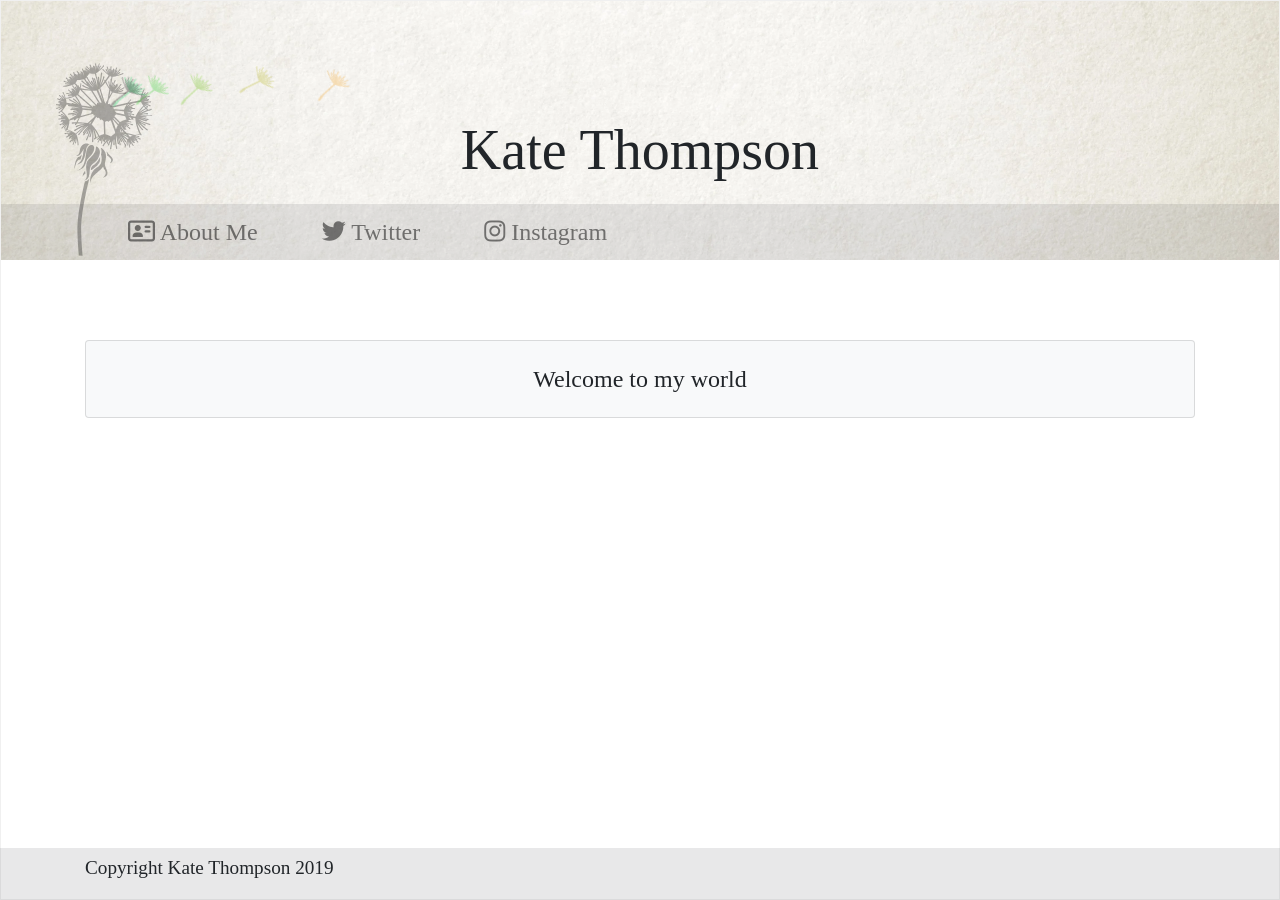
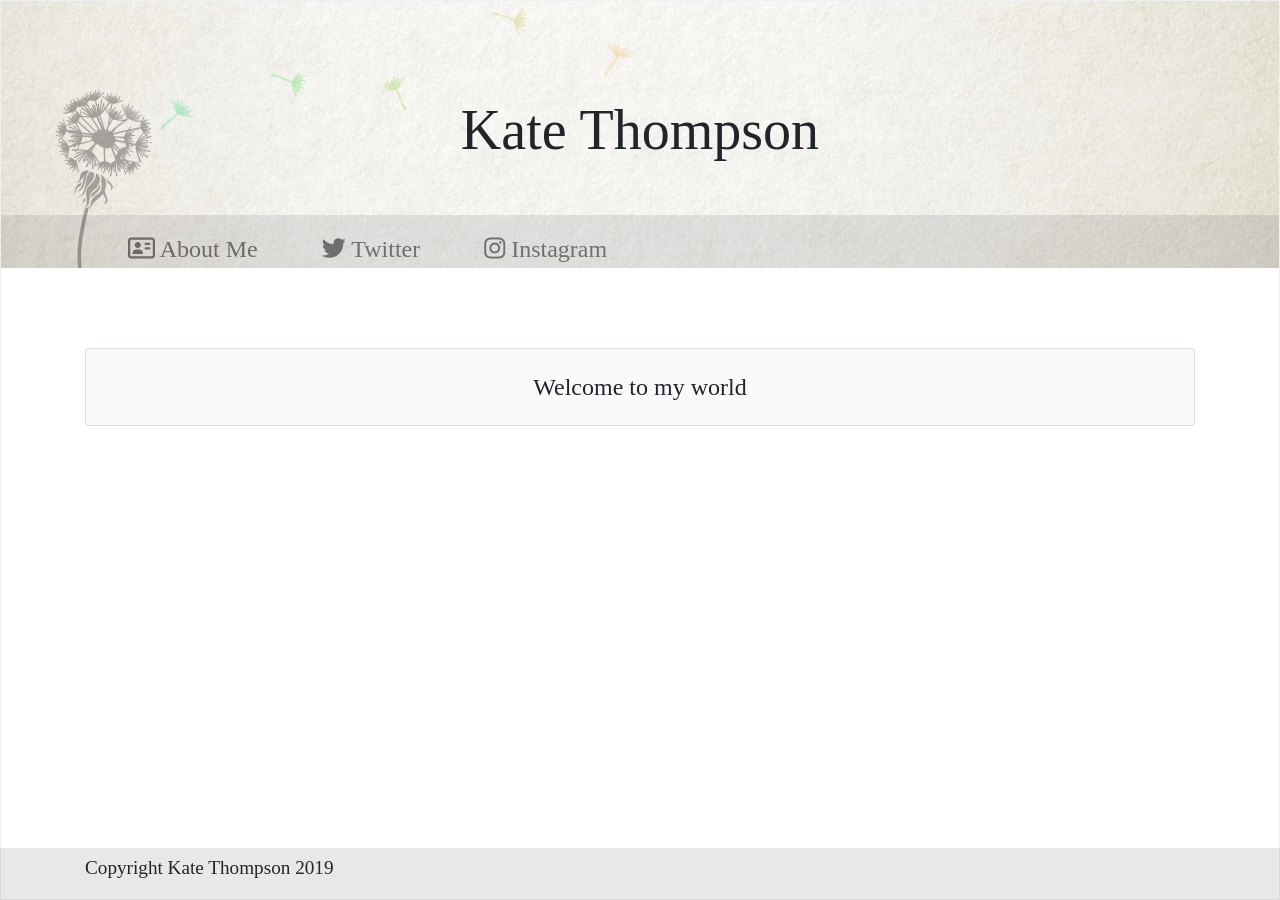
Before and after one commit to KateThompsonWrites/KateThompsonWrites.github.io, a Jekyll site: the page built from index.md, in a window 1280 px wide. Built offline with Jekyll 4.4.1, drawn with Linux system fonts in a browser that asks for light colours; nearby versions of some CDN libraries; some web fonts are replaced; our own code applies the rules of GitHub Pages for plain Markdown files.

Commit message:
Fixing mobile issues. Better dandelion randomisation

```diff
--- a/_layouts/default.html
+++ b/_layouts/default.html
@@ -44,10 +44,10 @@
       </div>
 
       <div class="container">
-        <h1 class="display-4 text-center"><a href="/">{{ site.title }}</a></h1>
+        <h1><a href="/">{{ site.title }}</a></h1>
       </div>
 
-      <nav class="navbar navbar-expand-lg navbar-light collapse" id="navbarSupportedContent">
+      <nav class="navbar navbar-expand-md navbar-light collapse" id="navbarSupportedContent">
         <div class="container">
           <button class="navbar-toggler ml-auto" type="button" data-toggle="collapse" data-target="#navbarSupportedContent" aria-controls="navbarSupportedContent" aria-expanded="false" aria-label="Toggle navigation">
             <span class="navbar-toggler-icon"></span>
--- a/_sass/kt.scss
+++ b/_sass/kt.scss
@@ -33,10 +33,24 @@ body {
   margin-bottom:0;
   position: relative;
   overflow: hidden;
+
+  @include media-breakpoint-down(sm) {
+    min-height: 17rem;
+    padding: 1rem 0 0;
+  }
+
   h1 {
     z-index: 1;
     position: relative;
-    margin: 20px 0 -20px;
+    text-align: center;
+    @extend h2;
+
+    @include media-breakpoint-up(md) {
+      // cant @extend .display-4, so have to re-implement
+      @include font-size($display4-size);
+      font-weight: $display4-weight;
+      line-height: $display-line-height;
+    }
     a {
       color: $body-color;
       &:hover {
@@ -59,10 +73,11 @@ body {
   #dandelion {
     img {
       position: absolute;
-      $dandelion-opacity: 30%;
+      $dandelion-opacity: 0.3;
+      $dandelion-offset-y: -19px;
       &.flower {
         left: 50px;
-        bottom: 0;
+        bottom: $dandelion-offset-y;
         height: 200px;
         opacity: $dandelion-opacity;
         z-index: 2;
@@ -70,7 +85,7 @@ body {
       &.seed {
         $seed-start-rotation: 25deg;
         left: 107px;
-        bottom: 145px;
+        bottom: 145px + $dandelion-offset-y;
         height: 40px;
         opacity: $dandelion-opacity;
         transform: rotate($seed-start-rotation);
@@ -79,12 +94,12 @@ body {
         $dist: 1600px; // @TODO - 100%? calc width?
         &.seed-animated {
           z-index: 3;
-          opacity: 0%;
+          opacity: 0;
 
           $seeds: 15;
           $seed-animation-duration: 15s;
 
-          $seed-animation-y-min: -180px;
+          $seed-animation-y-min: -150px;
           $seed-animation-y-max:   30px;
           $seed-animation-y-range: $seed-animation-y-max - $seed-animation-y-min;
 
@@ -96,7 +111,7 @@ body {
             $seed-animation-name: #{"sa_" + $i};
             @keyframes #{$seed-animation-name} {
               0% {
-                opacity: 0%;
+                opacity: 0;
               }
               1% {
                 transform: translateX(0px)
@@ -105,16 +120,24 @@ body {
                 opacity: $dandelion-opacity;
               }
 
+              25% {
+                transform: translateX($dist / 4)
+                           translateY(#{ $seed-animation-y-min + (random() * $seed-animation-y-range) })
+                           rotate(#{ $seed-animation-rotate-min + (random() * $seed-animation-rotate-range) });
+                opacity: $dandelion-opacity / 4 * 3;
+
+              }
+
               100% {
                 transform: translateX($dist)
                            translateY(#{ $seed-animation-y-min + (random() * $seed-animation-y-range) })
                            rotate(#{ $seed-animation-rotate-min + (random() * $seed-animation-rotate-range) });
-                opacity: 0%
+                opacity: 0
               }
             }
 
             &:nth-of-type(#{$seeds + 'n'} + #{$i}) {
-              animation: $seed-animation-name $seed-animation-duration #{$i * (($seed-animation-duration) / $seeds)} ease-in infinite;
+              animation: $seed-animation-name $seed-animation-duration #{$i * (($seed-animation-duration) / $seeds)} linear infinite;
               filter: invert(0.5) sepia(1) saturate(5) hue-rotate( #{ $i * (360deg / $seeds) } );
             }
           }
@@ -132,16 +155,26 @@ footer, .navbar {
   position: absolute;
   width: 100%;
   bottom: 0;
-  padding: 0 80px;
   transition: all .35s ease;
+
+  @include media-breakpoint-up(md) {
+    padding: 0 80px;
+  }
+  .navbar-toggler {
+    border: none;
+    outline: none;
+  }
 
   &.collapsing,
   &.collapse:not(.show) {
-    display: flex;
-    height: 56px;
+    display: block;
+    height: 53px;
   }
   &.collapsing,
   &.show {
+    @include media-breakpoint-down(md) {
+      padding-top: 1rem;
+    }
     background: $dark;
     z-index: 5;
     @extend .navbar-dark;
```
